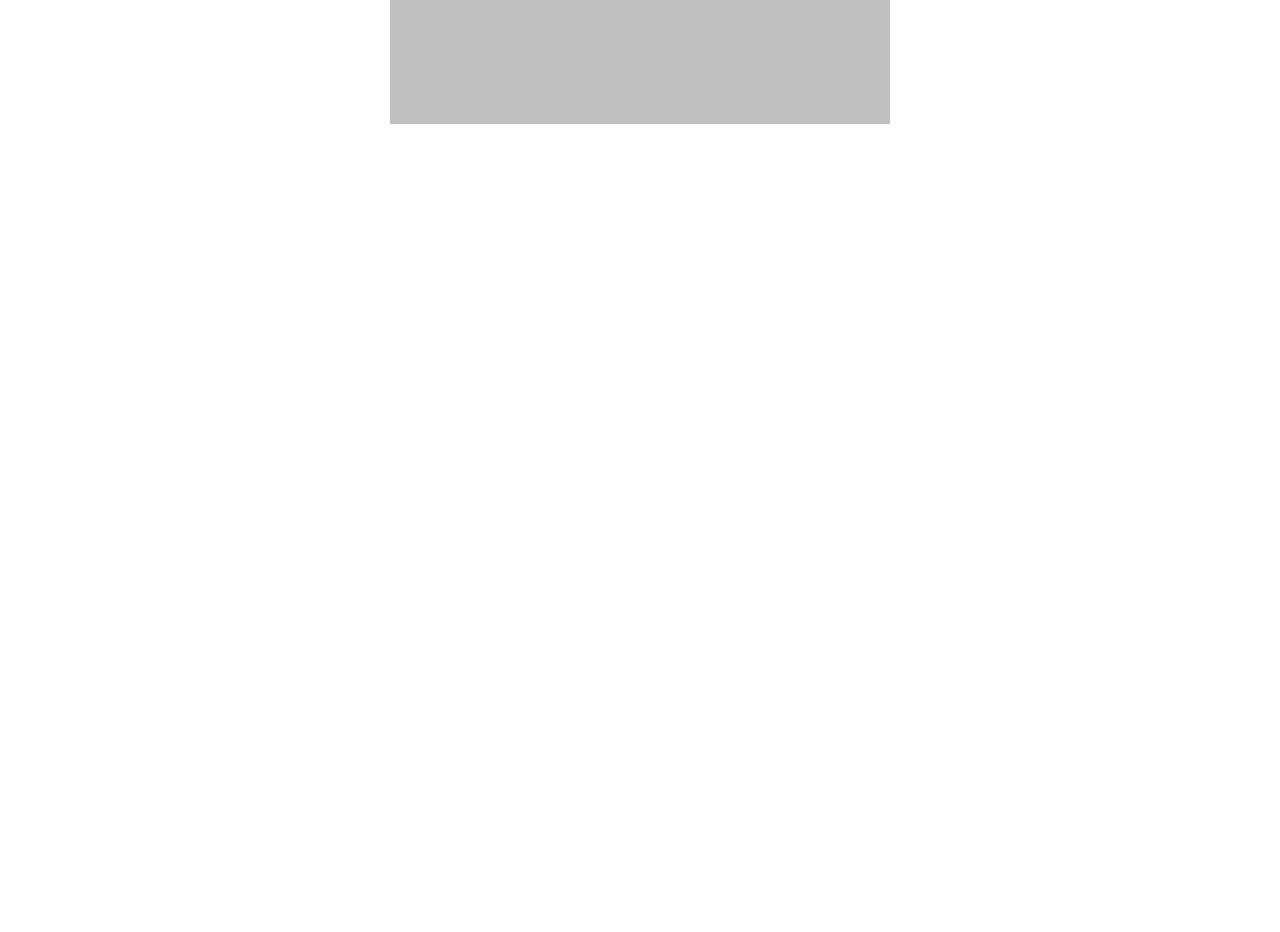
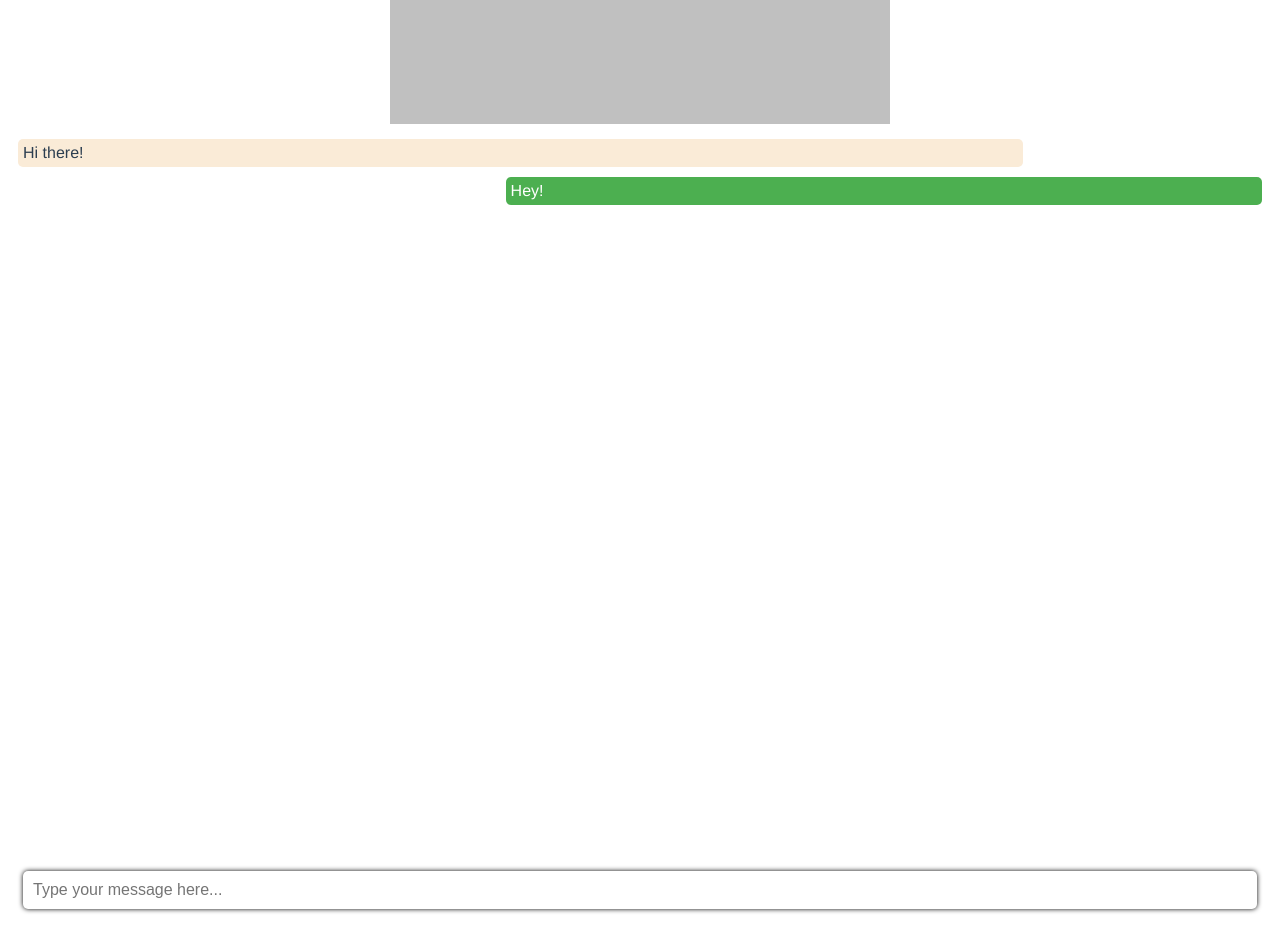
Before and after one commit to h-morozumi/aoai-chatdemo, a Vue app: page /chatgpt in a window 1280 px wide. Shown: the part 1020-1952 px from the top of the page. Before the commit the page ends 1152 px from the top, so only its background shows below. Built offline with nearby package versions, Linux system fonts and the light colour scheme.

Commit message:
add chatUI

```diff
--- /dev/null
+++ b/src/components/ChatMessages.vue
@@ -0,0 +1,39 @@
+<template>
+  <div :class="{ 'message': true, 'sent': isSent }">
+    <div class="message-content">{{ message }}</div>
+  </div>
+</template>
+
+<script>
+export default {
+  props: {
+    message: String,
+    isSent: Boolean,
+  }
+}
+</script>
+<style scoped>
+.message {
+  display: flex;
+  margin: 5px 0;
+  padding: 5px;
+  border-radius: 5px;
+  max-width: 80%;
+  min-width: 60%;
+  word-break: break-word;
+  background-color: antiquewhite;
+}
+
+.sent {
+  align-self: flex-end;
+  background-color: #4CAF50;
+  color: white;
+  max-width: 80%;
+  min-width: 60%;
+}
+
+.received {
+  align-self: flex-start;
+  background-color: #f1f1f1;
+}
+</style>
--- a/src/views/ChatGpt.vue
+++ b/src/views/ChatGpt.vue
@@ -5,10 +5,19 @@
     <div class="container">
         <vue-markdown-it :source="source" />
     </div>
+    <div class="chat">
+        <div class="messages">
+          <ChatMessages v-for="message in messages" :key="message.id" :message="message.text" :is-sent="message.isSent" />
+        </div>
+        <div class="input">
+          <input v-model="newMessage" @keyup.enter="sendMessage" type="text" placeholder="Type your message here..." />
+        </div>
+    </div>
 </template>
 <script>
 import VueMarkdownIt from 'vue3-markdown-it';
 import 'highlight.js/styles/monokai.css';
+import ChatMessages from '@/components/ChatMessages.vue';
 
 const source = `
 # Hello
@@ -28,19 +37,39 @@ const source = `
 export default {
   name: 'ChatGpt',
   components: {
-    VueMarkdownIt
+    VueMarkdownIt,
+    ChatMessages
   },
   data() {
     return {
-        source: source
+        source: source,
+        messages: [
+          { id: 1, text: 'Hi there!', isSent: false },
+          { id: 2, text: 'Hey!', isSent: true },
+        ],
+        newMessage: '',
+        nextMessageId: 3,
     };
   },
   computed: {},
   mounted() {},
-  methods: {},
+  methods: {
+    sendMessage() {
+        if(!this.newMessage){
+            return;
+        }
+        this.messages.push({
+            id: this.nextMessageId ++,
+            text: this.newMessage,
+            isSent: true,
+        });
+        this.newMessage = '';
+    },
+  },
+  props: {},
 };
 </script>
-<style>
+<style scoped>
 .container {
   margin: 0 auto;
   margin-top: 200px;
@@ -51,4 +80,34 @@ export default {
   text-align: left;
   background-color: #c0c0c0;
 }
+
+.chat {
+  display: flex;
+  flex-direction: column;
+  height: 100vh;
+}
+
+.messages {
+  flex: 1;
+  display: flex;
+  flex-direction: column;
+  overflow-y: auto;
+  padding: 10px;
+}
+
+.input {
+  display: flex;
+  align-items: center;
+  padding: 10px;
+}
+
+input[type="text"] {
+  flex: 1;
+  margin: 5px;
+  padding: 10px;
+  border-radius: 5px;
+  border: none;
+  box-shadow: 0 0 5px rgba(0, 0, 00.1);
+  font-size: 16px;
+}
 </style>
```
